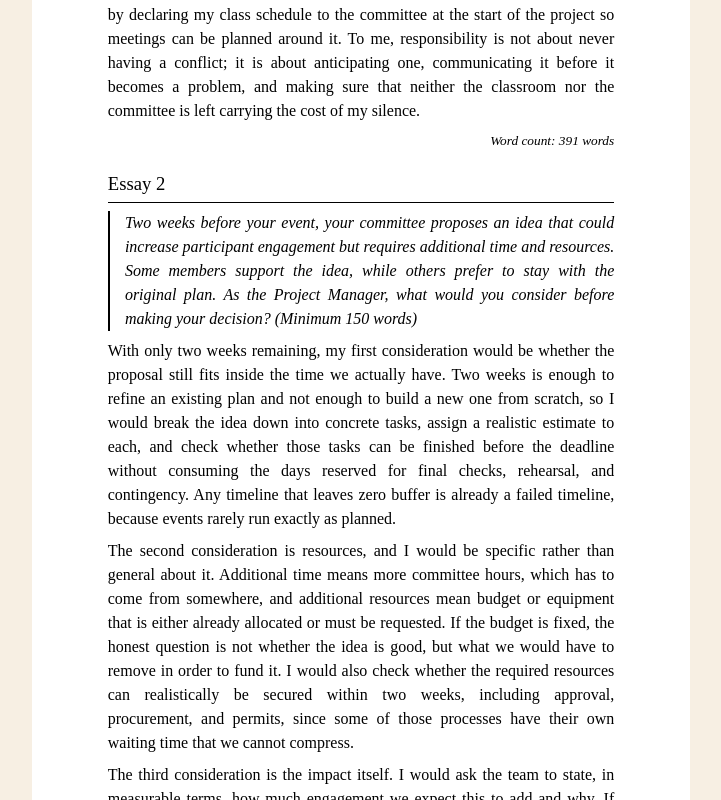
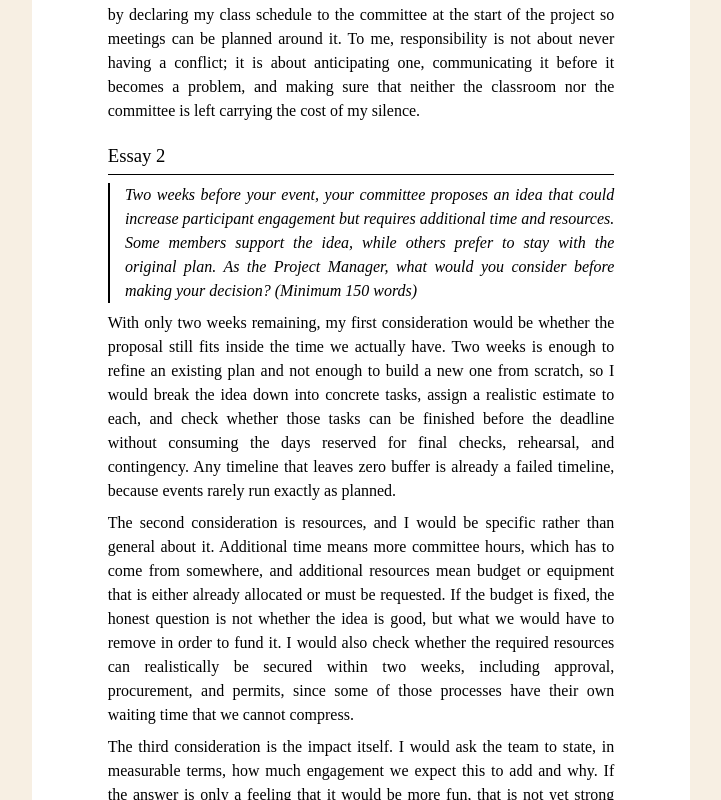
Before and after one commit to Ellbaayy/porto-GHBS, a Next.js app: page /essay in a window 1280 px wide. Shown: the part 1000-1800 px from the top of the page, without its empty margins (279-1000 px from the left). Built offline with nearby package versions, Linux system fonts and the light colour scheme.

Commit message:
chore: drop word count from essay document
The submission does not ask for a word count, and the line added noise at
the end of each answer. Removes the markup, the now-unused helper, and the
.print-wordcount rule.

Verified: the essays are still 391 and 503 words, well above the 150-word
minimum.

```diff
--- a/src/app/essay/page.tsx
+++ b/src/app/essay/page.tsx
@@ -29,9 +29,6 @@ const essays: { question: string; paragraphs: string[] }[] = [
   },
 ];
 
-const countWords = (paragraphs: string[]) =>
-  paragraphs.join(" ").trim().split(/\s+/).filter(Boolean).length;
-
 export default function EssayPage() {
   return (
     <html lang="en">
@@ -56,9 +53,6 @@ export default function EssayPage() {
               {e.paragraphs.map((p, j) => (
                 <p key={j}>{p}</p>
               ))}
-              <p className="print-wordcount">
-                Word count: {countWords(e.paragraphs)} words
-              </p>
             </section>
           ))}
         </main>
--- a/src/app/globals.css
+++ b/src/app/globals.css
@@ -571,9 +571,3 @@ body {
   padding-left: 4mm;
   margin: 0 0 8pt;
 }
-.print-wordcount {
-  font-size: 10pt;
-  font-style: italic;
-  margin-top: 6pt;
-  text-align: right;
-}
```
